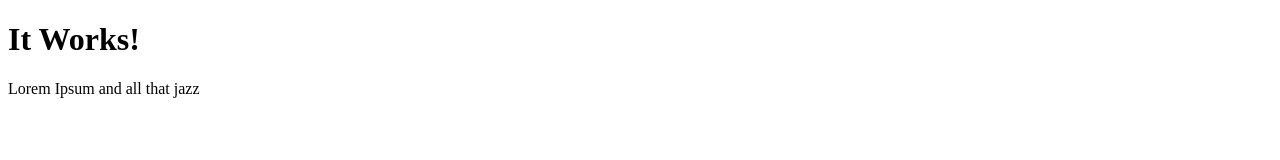
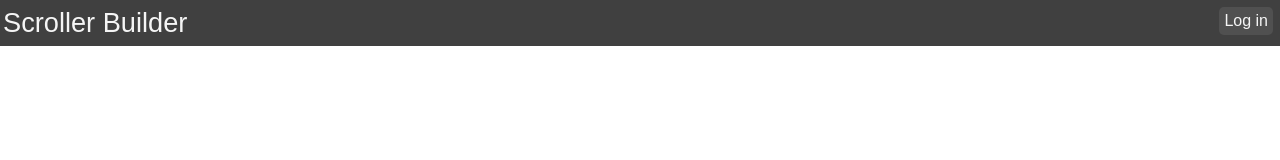
Before and after one commit to psema4/Scroller-Builder, a website: page static/index.html in a window 1280 px wide. Drawn offline with Linux system fonts and the light colour scheme.

Commit message:
add navigation bar, login button, and styles associated with both

```diff
--- a/static/css/app.css
+++ b/static/css/app.css
@@ -0,0 +1,36 @@
+body {
+	overflow: hidden;
+}
+
+#nav {
+	font-family: sans-serif;
+	background: #404040;
+	color: #f5f5f5;
+	position: absolute;
+	top: 0;
+	left: 0;
+	width: 100%;
+	padding: 7px 3px;
+}
+
+#nav .logo {
+	font-size: 1.7em;
+}
+
+#nav .login {
+	float: right;
+	margin-right: 10px;
+}
+
+.btn {
+	background: #505050;
+	border-radius: 5px;
+	padding: 5px;
+	font-size: 1em;
+	display:block;
+	cursor: pointer;
+}
+
+.btn:hover {
+	background: #606060;
+}
--- a/static/index.html
+++ b/static/index.html
@@ -7,7 +7,11 @@
     </head>
 
     <body>
-        <h1>It Works!</h1>
-        <p>Lorem Ipsum and all that jazz</p>
+        <div id="nav">
+			<span class="logo">Scroller Builder</span>
+			<div class="login">
+				<a class="btn">Log in</a>
+			</div>
+		</div>
     </body>
 </html>
```
